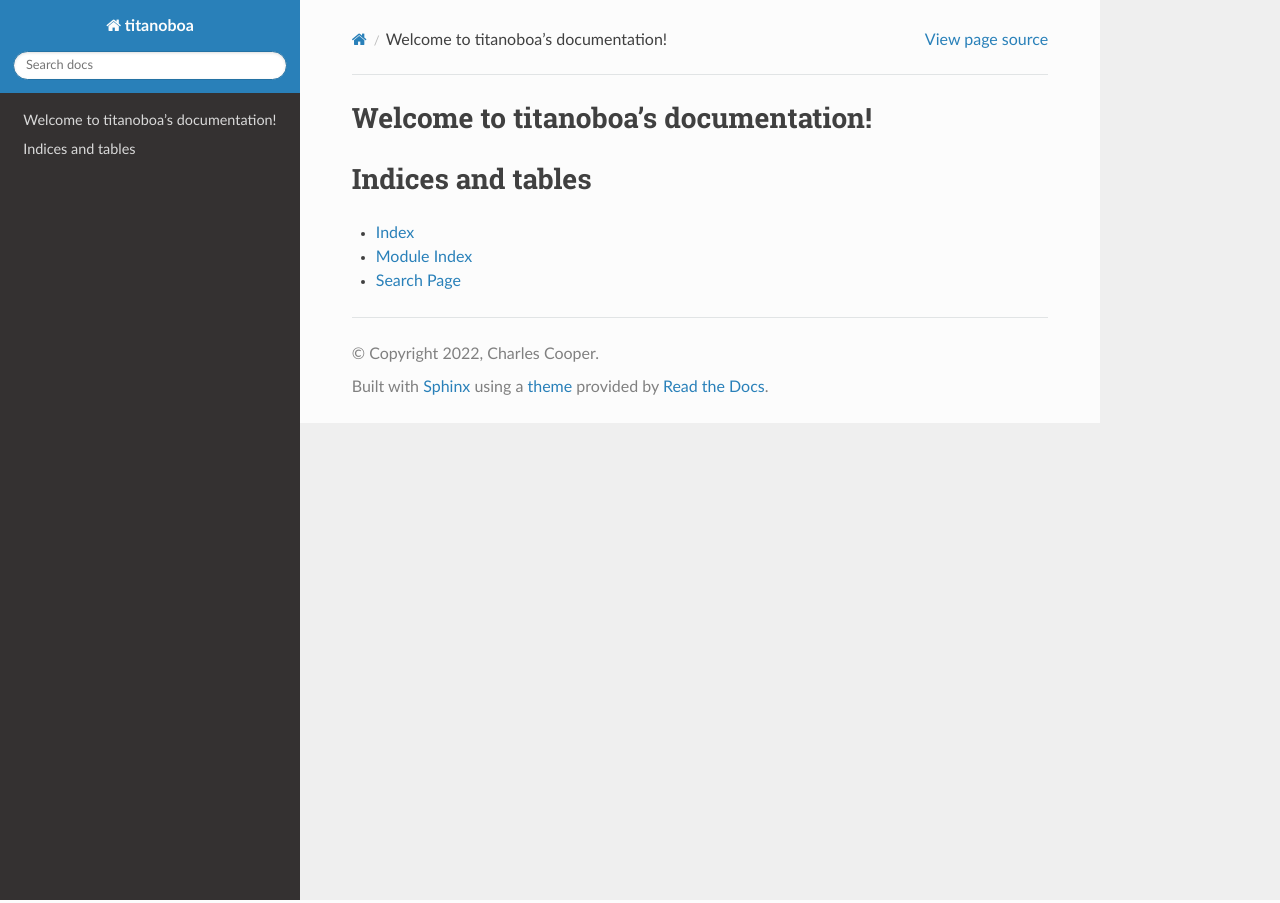
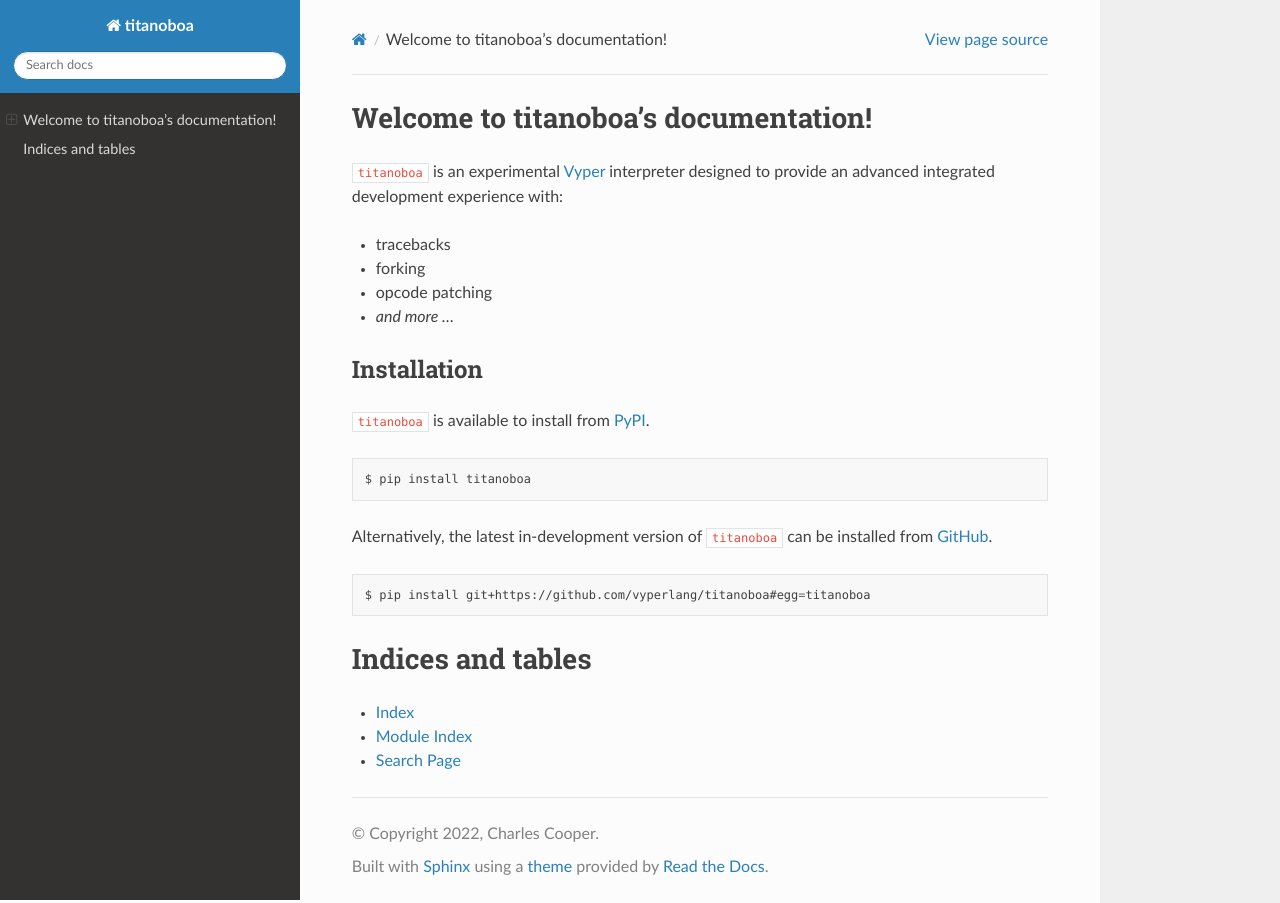
Before and after one commit to vyperlang/titanoboa, a Sphinx documentation site: the page built from docs/source/index.rst, in a window 1280 px wide. Built offline with Sphinx 7.4.7 and the Read the Docs theme 2.0.0, drawn with Linux system fonts in a browser that asks for light colours.

Commit message:
docs: add brief introduction + installation steps to index

```diff
--- a/docs/source/index.rst
+++ b/docs/source/index.rst
@@ -5,6 +5,28 @@
 
 Welcome to titanoboa's documentation!
 =====================================
+
+``titanoboa`` is an experimental `Vyper <https://vyper.readthedocs.io/>`_ interpreter designed to provide an advanced integrated development experience with:
+
+* tracebacks
+* forking
+* opcode patching
+* *and more ...*
+
+Installation
+------------
+
+``titanoboa`` is available to install from `PyPI <https://pypi.org/project/titanoboa/>`_.
+
+.. code-block:: bash
+
+   $ pip install titanoboa
+
+Alternatively, the latest in-development version of ``titanoboa`` can be installed from `GitHub <https://github.com/vyperlang/titanoboa>`_.
+
+.. code-block:: bash
+
+   $ pip install git+https://github.com/vyperlang/titanoboa#egg=titanoboa
 
 .. toctree::
    :maxdepth: 2
```
